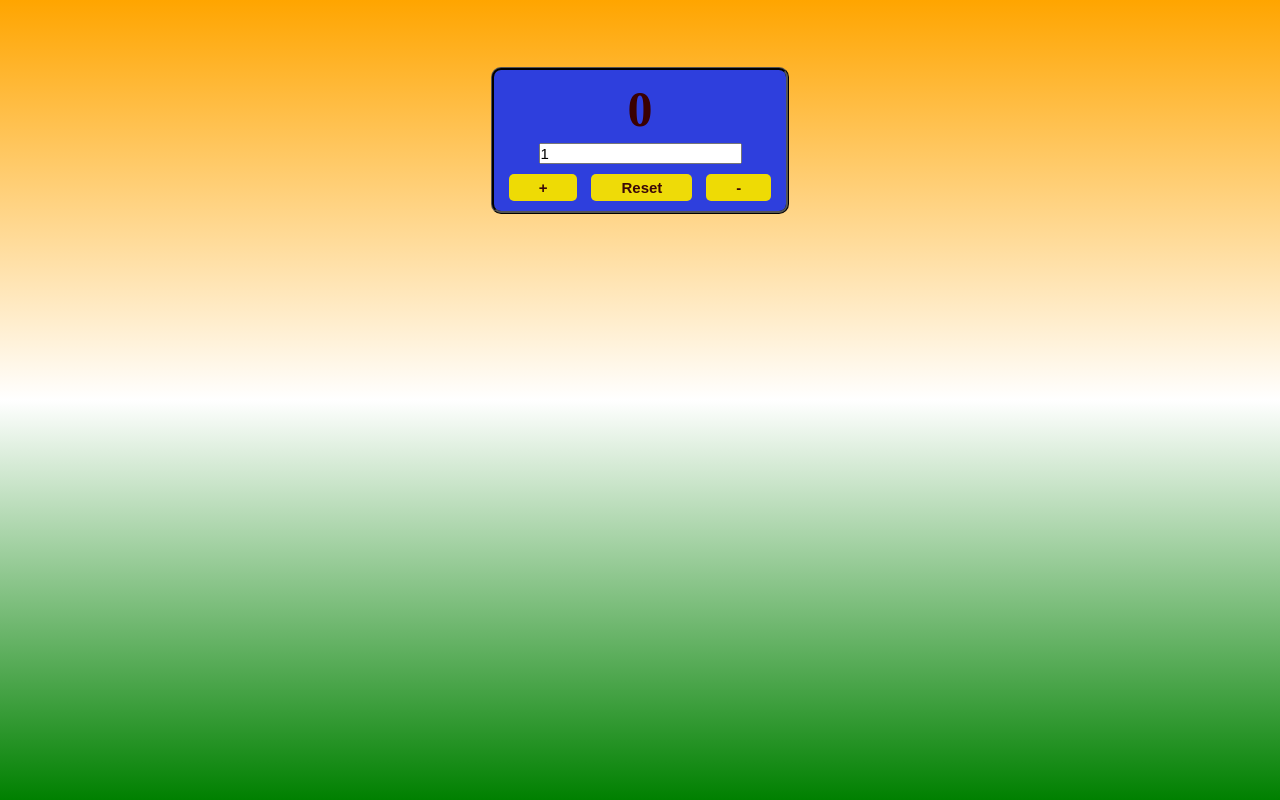
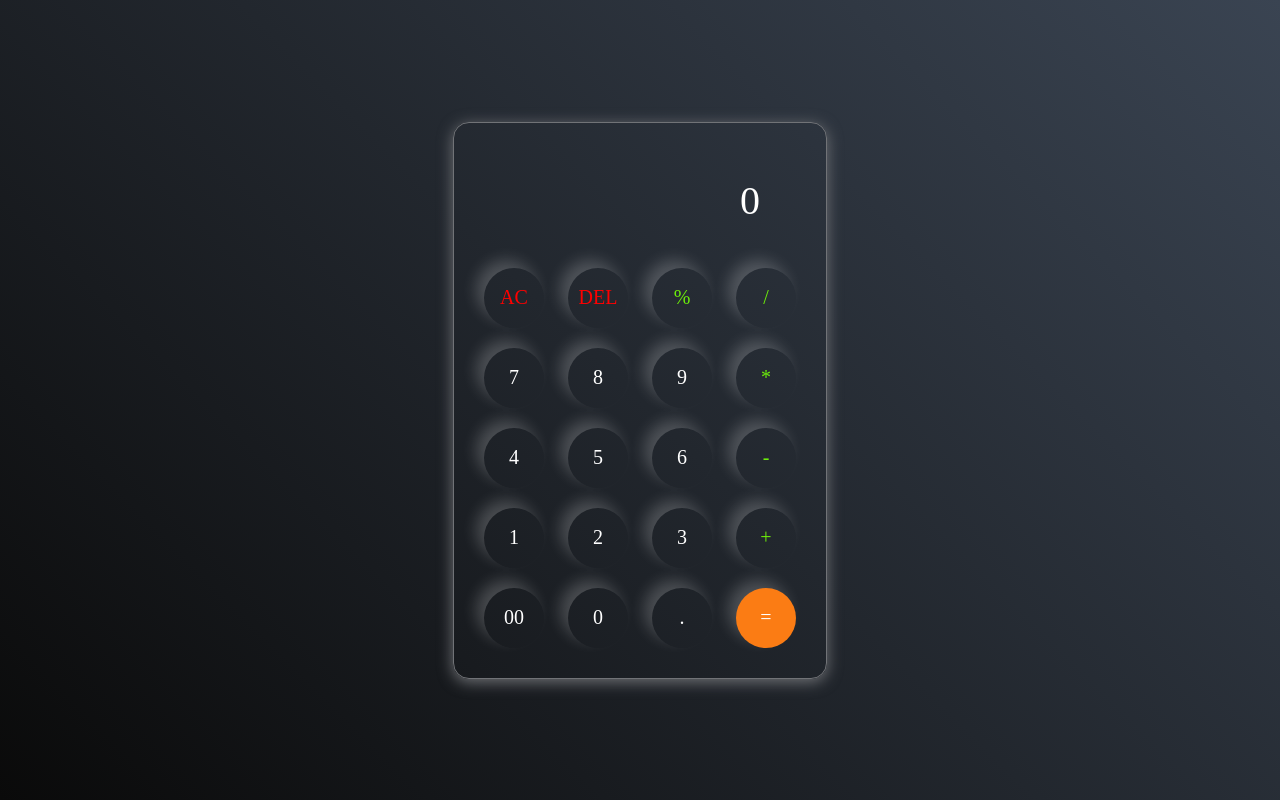
Before and after one commit to SahilRamani128/Calculator, a plain HTML site: page index.html in a window 1280 px wide. Drawn offline with Linux system fonts and the light colour scheme.

Commit message:
Add files via upload

```diff
--- a/index.html
+++ b/index.html
@@ -3,21 +3,46 @@
 <head>
     <meta charset="UTF-8">
     <meta name="viewport" content="width=device-width, initial-scale=1.0">
-    <title>Counter</title>
+    <title>Calculator</title>
     <link rel="stylesheet" href="style.css">
 </head>
 <body>
-    <div class= "container">
-        <div class="card-body">
-            <h1 id="title">0</h1>
-            <input type="number" id="stepValue" value="1">
-            <div class="card-button">
-                <button id="increment">+</button>
-                <button id="reset">Reset</button>
-                <button id="decrement">-</button>
+    <div class="container">
+        <div class="calculator">
+            <input type="text" placeholder="0" id="inputBox">
+            <div>
+                <button class="action">AC</button>
+                <button class="action">DEL</button>
+                <button class="operator">%</button>
+                <button class="operator">/</button>
+            </div>
+            <div>
+                <button>7</button>
+                <button>8</button>
+                <button>9</button>
+                <button class="operator">*</button>
+            </div>
+            <div>
+                <button>4</button>
+                <button>5</button>
+                <button>6</button>
+                <button class="operator">-</button>
+            </div>
+            <div>
+                <button>1</button>
+                <button>2</button>
+                <button>3</button>
+                <button class="operator">+</button>
+            </div>
+            <div>
+                <button>00</button>
+                <button>0</button>
+                <button>.</button>
+                <button class="equal">=</button>
             </div>
         </div>
     </div>
- <script src="scripts.js"></script>
+
+    <script src="script.js"></script>
 </body>
 </html>
--- a/style.css
+++ b/style.css
@@ -1,56 +1,57 @@
-*,
-*::after,
-*::before {
+*{
     margin: 0;
     padding: 0;
-}
-html,
-body {
-    height: 100%;
-    color: rgb(58, 1, 1);
-}
-body {
-    background:linear-gradient(orange, white , green);
+    font-family:'Times New Roman', Times, serif;
+    box-sizing: border-box;
 }
 .container {
+    width: 100%;
+    height: 100vh;
     display: flex;
     align-items: center;
     justify-content: center;
-    height: 35%;
+    background: linear-gradient(45deg, #0a0a0a, #3a4452);
 }
-.card-body {
-    background: rgb(46, 63, 221);
-    padding: 10px;
-    border-radius: 10px;
-    border-color: black;
-    border-style: ridge;
-    text-align: center;
+.calculator {
+    border: 1px solid #717377;
+    background: transparent;
+    padding: 20px;
+    border-radius: 16px;
+    box-shadow: 0px 3px 15px rgba(113, 115, 119, 50);
 }
-.card-body h1{
-    margin-bottom: 5px;
-    font-size: 50px ;
+input {
+    width: 300px;
+    border: yellow;
+    padding: 24px;
+    margin: 10px;
+    background: transparent;
+    box-shadow: 0px 3px 15px rgbs(84, 84, 84, 0.2);
+    font-size: 40px;
+    text-align: right;
+    cursor: pointer;
+    color: #ffffff;
 }
-.card-body input{
-    margin-bottom: 10px;
-    font-size: 15px ;
+input::placeholder {
+    color: #ffffff;
 }
-.card-button button{
-    border-radius: 5px;
-    color: rgb(59, 8, 8);
-    padding: 5px 30px;
-    border: 0;
-    font-size: 15px;
-    font-weight: bold;
-    margin: 0 5px;
+button {
+    border: none;
+    width: 60px;
+    height: 60px;
+    margin: 10px;
+    border-radius: 60%;
+    background: transparent;
+    color: #ffffff;
+    font-size: 20px;
+    box-shadow: -8px -8px 15px rgba(255, 255, 255, 0.2);
     cursor: pointer;
-    transition: 0.5s;
 }
-button#increment {
-    background: rgb(238, 219, 5);
+.equal{
+    background: #fb7c14;
 }
-button#reset {
-    background: rgb(238, 219, 8);
+.operator{
+    color: #6dee0a;
 }
-button#decrement {
-    background: rgb(238, 219, 5);
+.action{
+    color: #ff0000;
 }
```
Also changed, not shown: script.js (line endings or trailing spaces).
